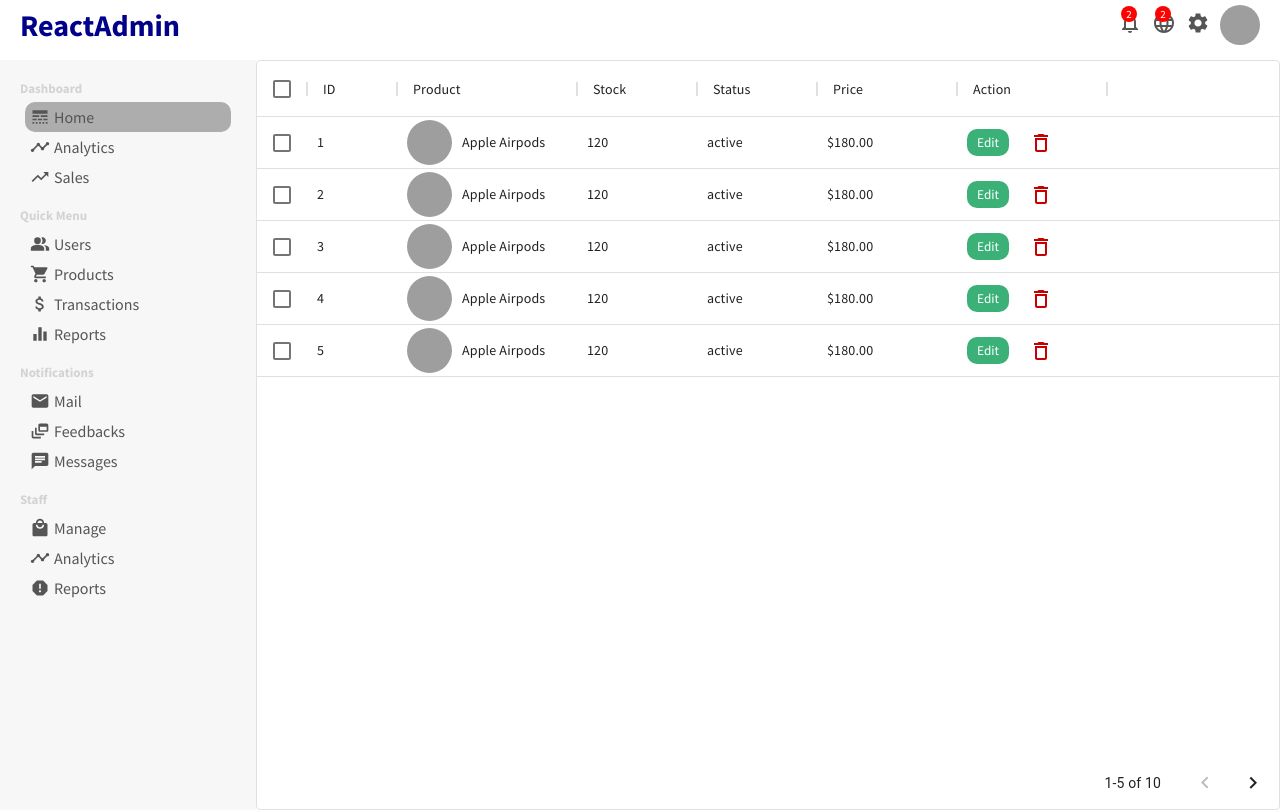
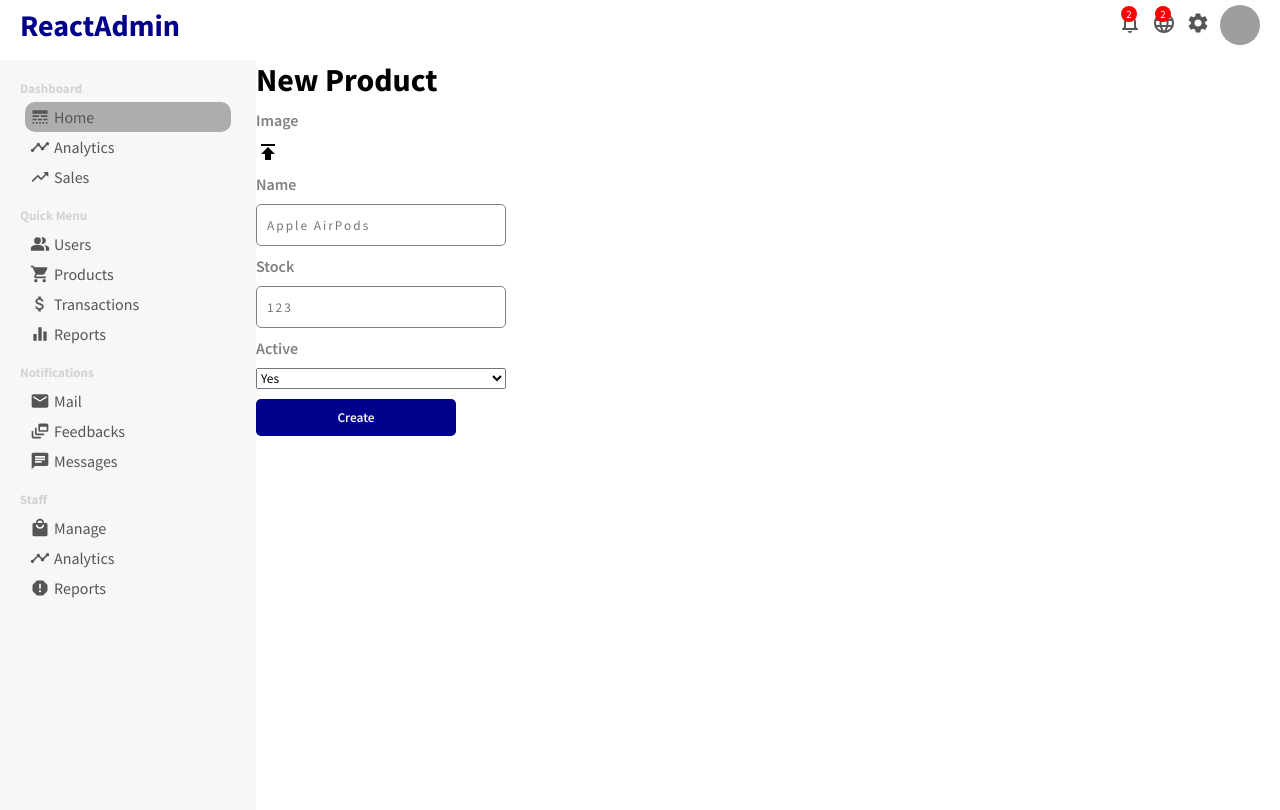
Before and after one commit to Sammynauta/DASHBOARD, a React (Create React App) app: page /newproduct in a window 1280 px wide. Built offline with nearby package versions, Linux system fonts and the light colour scheme; grey boxes are pictures that could not be loaded.

Commit message:
projeto finalizado

```diff
--- a/src/App.js
+++ b/src/App.js
@@ -8,6 +8,7 @@ import User from "./pages/user/User";
 import NewUser from "./pages/newUser/NewUser";
 import ProductsList from "./pages/productsList/ProductsList";
 import Product from "./pages/product/Product";
+import NewProduct from "./pages/newProduct/NewProduct";
 
 
 function App() {
@@ -36,7 +37,7 @@ function App() {
            <Product />
           </Route>
           <Route path="/newproduct">
-            <ProductsList />
+            <NewProduct/>
           </Route>
         </Switch>
       </div>
--- a/src/pages/newProduct/NewProduct.css
+++ b/src/pages/newProduct/NewProduct.css
@@ -0,0 +1,44 @@
+.newProduct {
+    flex: 4;
+}
+
+.addProductForm {
+    margin-top: 10px;
+}
+
+.addProductItem {
+    width: 250px;
+    display: flex;
+    flex-direction: column;
+   margin-bottom: 10px;
+}
+
+.addProductItem>label {
+    margin-bottom: 10px;
+    font-weight: 600;
+    color: #808080;
+}
+
+.addProductItem>input {
+    height: 20px;
+    padding: 10px;
+    border: 1px solid gray;
+    border-radius: 5px;
+    letter-spacing: 2px;
+}
+
+.addProductButton {
+    width: 200px;
+    border-radius: 5px;
+    border: none;
+    font-weight: 600;
+    color: #f5f5f5;
+    padding: 10px 20px;
+    background-color: #00008b;
+    cursor: pointer;
+    transition: 0.7s;
+}
+
+.addProductButton:hover {
+    background-color: #4646f0;
+}
--- a/src/pages/newProduct/NewProduct.jsx
+++ b/src/pages/newProduct/NewProduct.jsx
@@ -1,9 +1,34 @@
+import { Publish } from "@material-ui/icons"
 import "./NewProduct.css"
 
 export default function NewProduct() {
     return (
         <div className="newProduct">
+             <h1 className="newProductTitle">New Product</h1>
+          <form className="addProductForm">
+              <div className="addProductItem UploadImg">
+                  <label>Image</label>
+                  <input type="file" id="file" />
+                  <Publish/>
+              </div>
+              <div className="addProductItem">
+                  <label>Name</label>
+                  <input type="text" placeholder='Apple AirPods' />
+              </div>
+              <div className="addProductItem">
+                  <label>Stock</label>
+                  <input type="text" placeholder='123'/>
+              </div>
+              <div className="addProductItem">
+                  <label>Active</label>
+                  <select name="active" id="active">
+                      <option value="yes">Yes</option>
+                      <option value="no">No</option>
+                  </select>
+              </div>
 
+              <button className="addProductButton">Create</button>
+          </form>
         </div>
     )
 }
```
